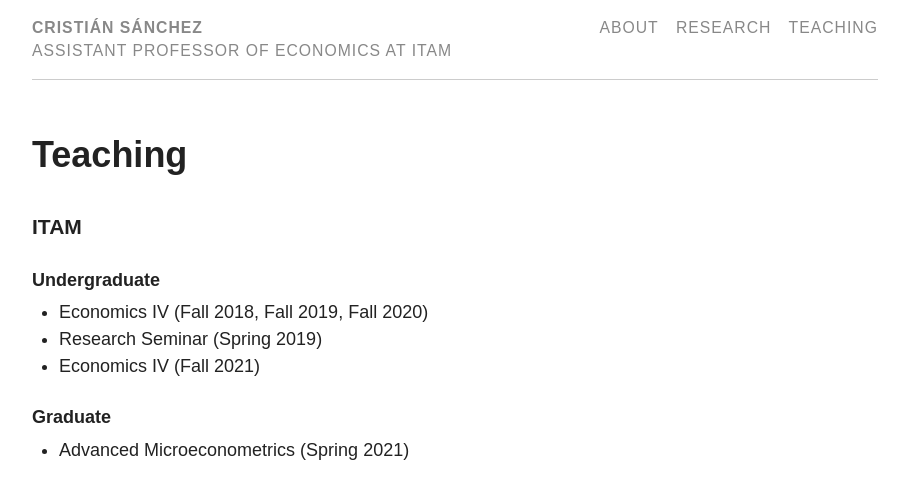
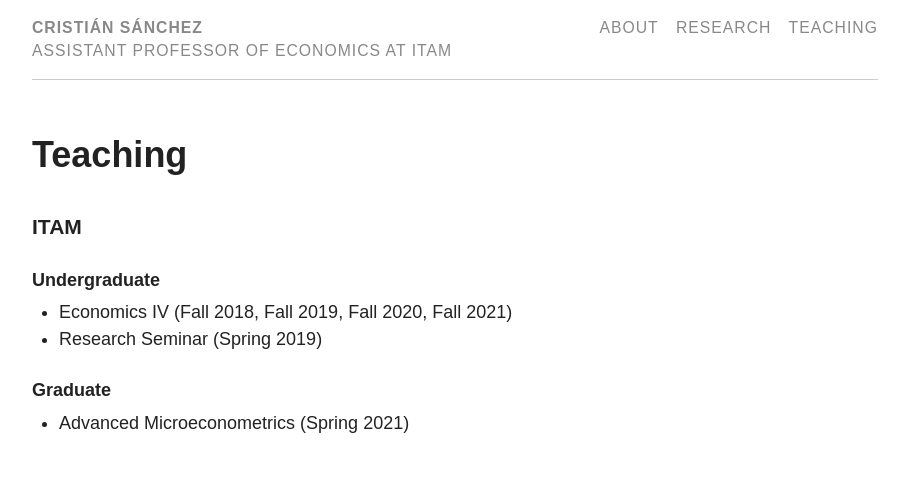
Before and after one commit to fvg98/fvg98.github.io, a Jekyll site: the page built from pages/teaching.md, in a window 1280 px wide. Shown: the top 499 px of the page, without its empty margins (185-1092 px from the left). Built offline with Jekyll 4.4.1, drawn with Linux system fonts in a browser that asks for light colours.

Commit message:
Fix in teaching page

```diff
--- a/pages/teaching.md
+++ b/pages/teaching.md
@@ -7,9 +7,8 @@ permalink: /teaching/
 ### ITAM
 
 #### Undergraduate
-* Economics IV (Fall 2018, Fall 2019, Fall 2020)
+* Economics IV (Fall 2018, Fall 2019, Fall 2020, Fall 2021)
 * Research Seminar (Spring 2019)
-* Economics IV (Fall 2021)
 
 #### Graduate
 * Advanced Microeconometrics (Spring 2021)
```
